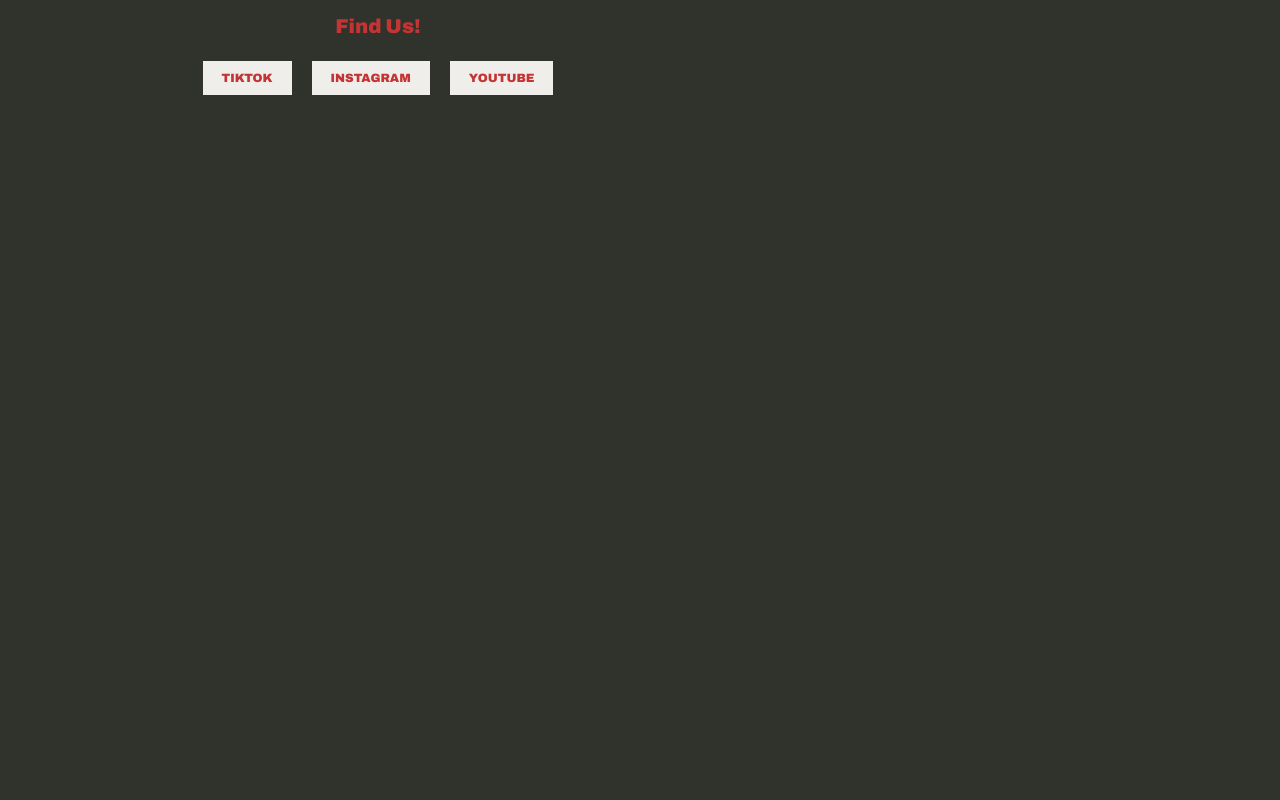
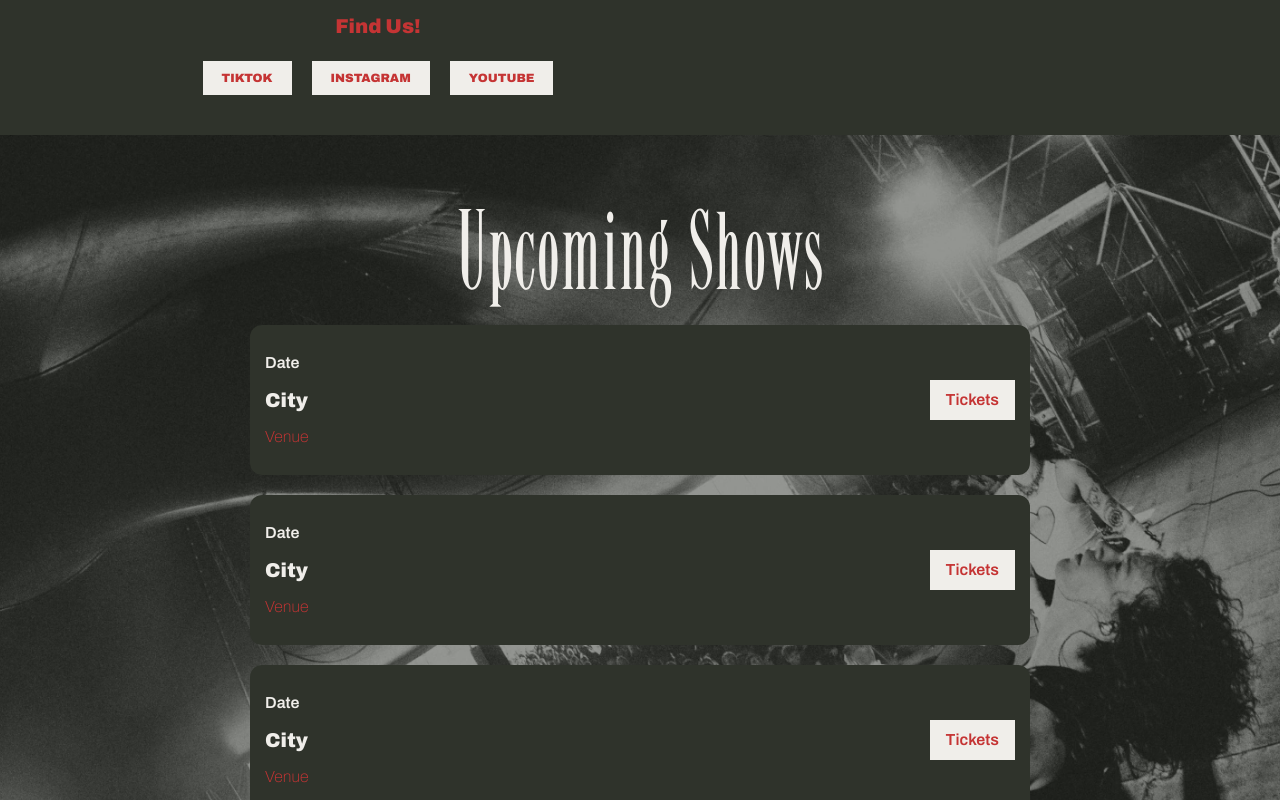
Before and after one commit to JBlackburn94/artio, a Next.js app: page / in a window 1280 px wide. Shown: the part 1360-2160 px from the top of the page. Before the commit the page ends 1495 px from the top, so only its background shows below. Built offline with nearby package versions, Linux system fonts and the light colour scheme.

Commit message:
adds show section

```diff
--- a/src/app/globals.css
+++ b/src/app/globals.css
@@ -25,3 +25,10 @@
   background-position: center;
   background-repeat: no-repeat;
 }
+
+#tickets {
+  background-image: url("../../public/artio-shows.webp");
+  background-size: cover;
+  background-position: center;
+  background-repeat: no-repeat;
+}
--- a/src/app/page.tsx
+++ b/src/app/page.tsx
@@ -2,6 +2,7 @@
 import About from "@/components/About";
 import Link from "next/link";
 import Marquee from "react-fast-marquee";
+import Tickets from "@/components/Tickets";
 
 export default function Home() {
   return (
@@ -13,6 +14,7 @@
       </Marquee>
       <Hero />
       <About />
+      <Tickets />
     </main>
   );
 }
--- /dev/null
+++ b/src/components/TicketContainer.tsx
@@ -0,0 +1,19 @@
+import Link from "next/link";
+
+export default function TicketContainer() {
+  return (
+    <div className="bg-artioBlack h-[150px] rounded-xl flex justify-between items-center px-[15px]">
+      <div className="flex flex-col gap-[10px]">
+        <p className="font-semibold">Date</p>
+        <p className="font-black text-[20px]">City</p>
+        <p className="font-thin text-artioRed">Venue</p>
+      </div>
+      <Link
+        href="/"
+        className="px-4 py-2 bg-artioWhite text-artioRed font-semibold"
+      >
+        Tickets
+      </Link>
+    </div>
+  );
+}
--- /dev/null
+++ b/src/components/Tickets.tsx
@@ -0,0 +1,21 @@
+import localFont from "next/font/local";
+import TicketContainer from "./TicketContainer";
+
+const optil = localFont({ src: "../font/OPTILency.otf" });
+
+export default function Tickets() {
+  return (
+    <section
+      className="w-full flex flex-col justify-center items-center px-[28px] lg:px-[250px] py-10"
+      id="tickets"
+    >
+      <h2 className={`${optil.className} text-[100px]`}>Upcoming Shows</h2>
+      <div className="w-full flex flex-col gap-[20px]">
+        <TicketContainer />
+        <TicketContainer />
+        <TicketContainer />
+        <TicketContainer />
+      </div>
+    </section>
+  );
+}
```
